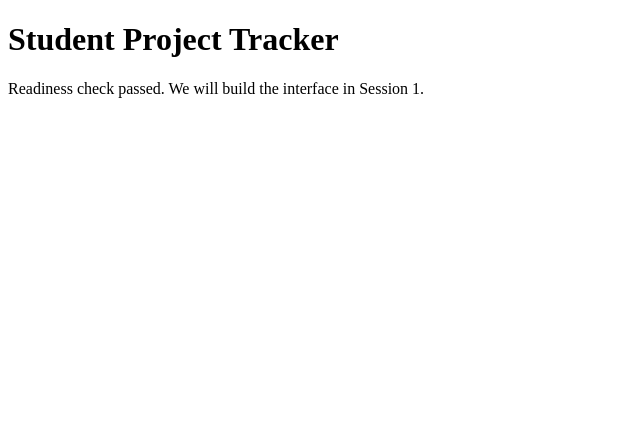
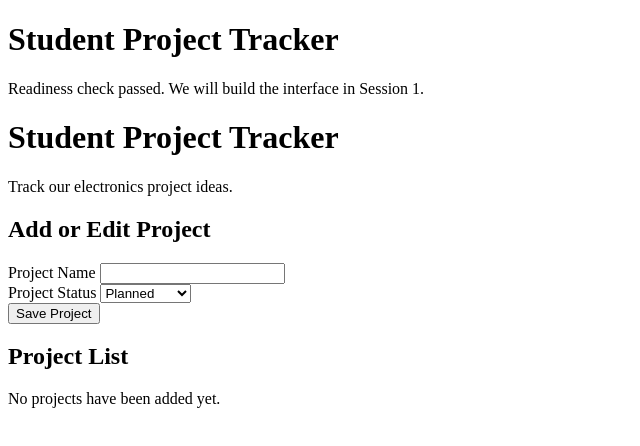
Before and after one commit to vihanv2469-cyber/student-project-tracker, a website: page public/index.html in a window 1280 px wide. Shown: the whole page, without its empty margins (0-640 px from the left). Drawn offline with Linux system fonts and the light colour scheme.

Commit message:
Describe tracker and inspect HTML

```diff
--- a/public/index.html
+++ b/public/index.html
@@ -3,3 +3,60 @@
 <head><meta charset="UTF-8"><meta name="viewport" content="width=device-width, initial-scale=1"><title>Workshop readiness</title></head>
 <body><main><h1>Student Project Tracker</h1><p>Readiness check passed. We will build the interface in Session 1.</p></main></body>
 </html>
+<!doctype html>
+<html lang="en">
+<head>
+  <meta charset="UTF-8">
+  <meta name="viewport" content="width=device-width, initial-scale=1">
+  <title>Student Project Tracker</title>
+  <link rel="stylesheet" href="style.css">
+  <script src="script.js" defer></script>
+</head>
+<body>
+  <header>
+    <h1>Student Project Tracker</h1>
+    <p>Track our electronics project ideas.</p>
+  </header>
+
+  <main>
+    <section aria-labelledby="form-title">
+      <h2 id="form-title">Add or Edit Project</h2>
+
+      <form id="project-form">
+        <div>
+          <label for="name">Project Name</label>
+          <input
+            type="text"
+            id="name"
+            name="name"
+            required
+            maxlength="80"
+          >
+        </div>
+
+        <div>
+          <label for="status">Project Status</label>
+          <select id="status" name="status">
+            <option value="Planned">Planned</option>
+            <option value="In Progress">In Progress</option>
+            <option value="Completed">Completed</option>
+          </select>
+        </div>
+
+        <button id="save-button" type="submit">Save Project</button>
+        <button id="cancel-button" type="button" hidden>
+          Cancel
+        </button>
+      </form>
+
+      <p id="message" role="status" aria-live="polite"></p>
+    </section>
+
+    <section aria-labelledby="list-title">
+      <h2 id="list-title">Project List</h2>
+      <p id="empty-state">No projects have been added yet.</p>
+      <ul id="project-list"></ul>
+    </section>
+  </main>
+</body>
+</html>
```
